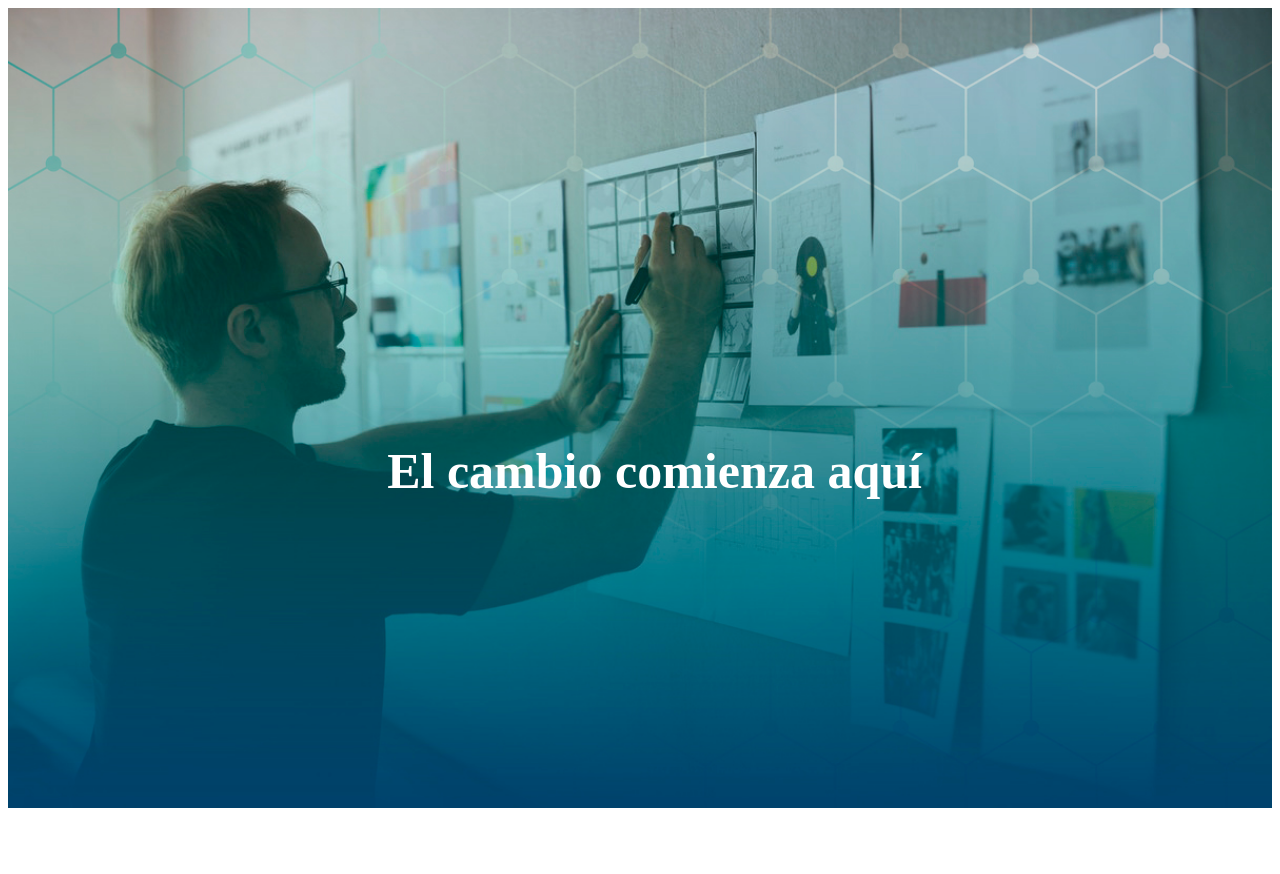
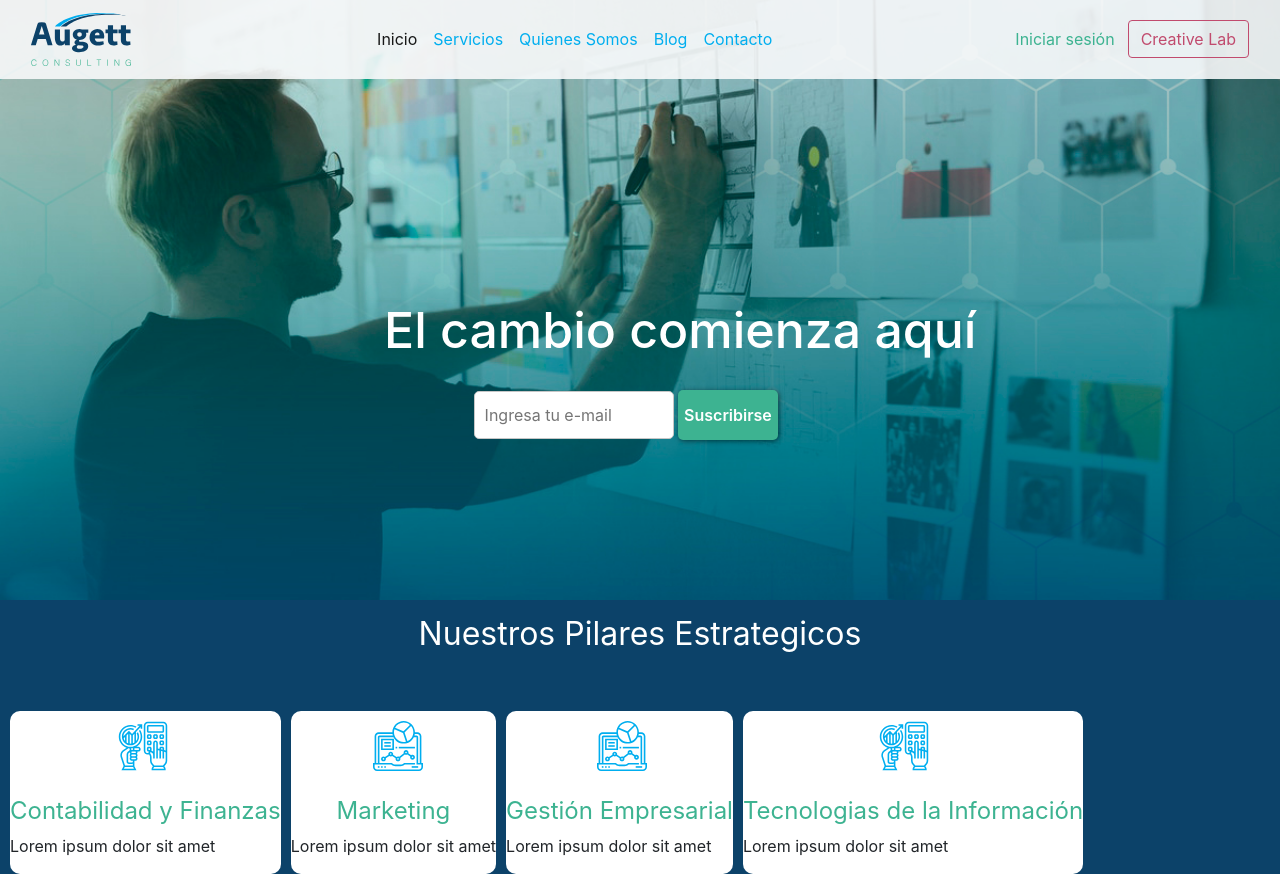
Before and after one commit to luiseeduardd/Augett, a plain HTML site: page index.html in a window 1280 px wide. Before the commit the page ends 816 px from the top, so only its background shows below. Drawn offline with nearby package versions, Linux system fonts and the light colour scheme.

Commit message:
segundo commit

```diff
--- a/index.html
+++ b/index.html
@@ -1,18 +1,94 @@
 <!DOCTYPE html>
-<html lang="es">
+<html lang="es-mx">
 <head>
     <meta charset="UTF-8">
     <meta http-equiv="X-UA-Compatible" content="IE=edge">
     <meta name="viewport" content="width=device-width, initial-scale=1.0">
+    <link rel="stylesheet" href="https://cdn.jsdelivr.net/npm/bootstrap@4.6.0/dist/css/bootstrap.min.css" integrity="sha384-B0vP5xmATw1+K9KRQjQERJvTumQW0nPEzvF6L/Z6nronJ3oUOFUFpCjEUQouq2+l" crossorigin="anonymous">
     <link rel="stylesheet" href="styles.css">
 
-    <title>Document</title>
+    <title>Augett</title>
 </head>
 <body>
     <header class="cabecera">
+        <div class="nvbr">
+            <div class="container-fluid">
+                <nav class="navbar navbar-expand-lg navbar-light">
+                    <a class="navbar-brand" href="#"> <img src="./images/logo.svg" alt="Augett"></a>
+                    <button class="navbar-toggler" type="button" data-toggle="collapse" data-target="#navbarNav" aria-controls="navbarNav" aria-expanded="false" aria-label="Toggle navigation">
+                      <span class="navbar-toggler-icon"></span>
+                    </button>
+                    <div class="collapse navbar-collapse justify-content-center" id="navbarNav">
+                      <ul class="navbar-nav">
+                        <li class="nav-item active">
+                          <a class="nav-link" href="#">Inicio <span class="sr-only">(current)</span></a>
+                        </li>
+                        <li class="nav-item">
+                          <a class="nav-link" href="#">Servicios</a>
+                        </li>
+                        <li class="nav-item">
+                          <a class="nav-link" href="#">Quienes Somos</a>
+                        </li>
+                        <li class="nav-item">
+                          <a class="nav-link " href="#">Blog</a>
+                        </li>
+                        <li class="nav-item">
+                            <a class="nav-link" href="#">Contacto</a>
+                        </li>
+                      </ul>
+                    </div>
+                    <div class="botones d-flex">
+                        <button class="btn login">Iniciar sesión</button>
+                        <button class="btn creative">Creative Lab</button>
+
+                    </div>
+                  </nav>
+            </div>
+        </div>
         <h1>El cambio comienza aquí</h1>
-
+        <form class="newsletter">
+            <input type="email" placeholder="Ingresa tu e-mail">
+            <button class="susbribe">Suscribirse</button>
+        </form>
     </header>
 
+    <section class="areas">
+        <h2>Nuestros Pilares Estrategicos</h2>
+        <div class= "estrategicos">
+            <article class="pilares">
+                <div class="contabilidad">
+                    <figure>
+                        <img src="images/contabilidad.svg" alt="Contabilidad">
+                    </figure>
+                    <h3>Contabilidad y Finanzas</h3>
+                    <p>Lorem ipsum dolor sit amet </p>
+
+                </div>
+            </article>
+            <article class="pilares">
+                <figure>
+                    <img src="images/mkt.svg" alt="Contabilidad">
+                </figure>
+                <h3>Marketing</h3>
+                <p>Lorem ipsum dolor sit amet </p>
+            </article>
+            <article class="pilares">
+                <figure>
+                    <img src="images/mkt.svg" alt="">
+                </figure>
+                <h3>Gestión Empresarial</h3>
+                <p>Lorem ipsum dolor sit amet </p>
+            </article>
+            <article class="pilares">
+                <figure>
+                    <img src="images/contabilidad.svg" alt="Contabilidad">
+                </figure>
+                <h3>Tecnologias de la Información</h3>
+                <p>Lorem ipsum dolor sit amet </p>
+            </article>
+        </div>
+    </section>
+    <script src="https://code.jquery.com/jquery-3.5.1.slim.min.js" integrity="sha384-DfXdz2htPH0lsSSs5nCTpuj/zy4C+OGpamoFVy38MVBnE+IbbVYUew+OrCXaRkfj" crossorigin="anonymous"></script>
+<script src="https://cdn.jsdelivr.net/npm/bootstrap@4.6.0/dist/js/bootstrap.bundle.min.js" integrity="sha384-Piv4xVNRyMGpqkS2by6br4gNJ7DXjqk09RmUpJ8jgGtD7zP9yug3goQfGII0yAns" crossorigin="anonymous"></script>
 </body>
 </html>
--- a/styles.css
+++ b/styles.css
@@ -1,6 +1,6 @@
 .cabecera {
     background-image: url(images/cabecera.jpg);
-    height: 800px;
+    height: 600px;
     background-position: center;
   background-repeat: no-repeat;
   background-size: cover;
@@ -14,6 +14,102 @@
     position: absolute;
     top: 50%;
     left: 30%;
+}
+
+.newsletter {
+    align-items: center;
+    position: absolute;
+    top: 65%;
+    left: 37%;
+}
+
+.newsletter input {
+    border: 1px solid #c6c6c6;
+    border-radius: 5px;
+    height: 48px;
+    width: 200px;
+    padding:0 10px;
+}
+
+.newsletter button {
+    color: #fff;
+    background-color: #3DB391;
+    border-radius: 5px;
+    border: none;
+    font-weight: 600;
+    height: 50px;
+    box-shadow: 1px 1px 5px rgba(0, 0, 0, 0.56)
+}
+
+.container {
+    margin: 0;
+}
+
+.nvbr {
+    position: fixed;
+    width: 100%;
+    z-index: 20;
+    border-bottom: 2px #00AEEF;
+    background-color: rgba(248, 249, 250, 0.90);
+}
+
+.navbar-brand img {
+    width: 100px;
+    height: auto;
+    justify-content: left;
+}
+
+.login {
+    color: #3DB391;
 
 
 }
+
+.creative {
+    color: #C14B6E;
+    border-color: #C14B6E;
+}
+
+.navbar-nav .nav-item .nav-link {
+    color: #00AEEF;
+}
+
+.areas h2 {
+    color: #fff;
+    background-color: #0C4269;
+    font-size: 32px;
+    font-weight: 400;
+    text-align: center;
+    padding-top: 15px;
+    padding-bottom: 50px;
+}
+.areas {
+    background-color: #0C4269;
+    height: auto;
+    justify-content: center;
+
+}
+.estrategicos {
+    display: flex;
+    flex-direction: row;
+}
+.pilares {
+    background-color: #fff;
+    border-radius: 10px;
+    margin-left: 10px;
+
+}
+
+.pilares img {
+    width: 50px;
+    height: auto;
+    align-items: center;
+    margin: 10px 40%;
+}
+
+.pilares h3 {
+    color: #3DB391;
+    font-size: 24px;
+    font-weight: 400;
+    text-align: center;
+}
```
Also changed, not shown: images/contabilidad.svg (added), images/logo.svg (added), images/mkt.svg (added), 2 other files.
